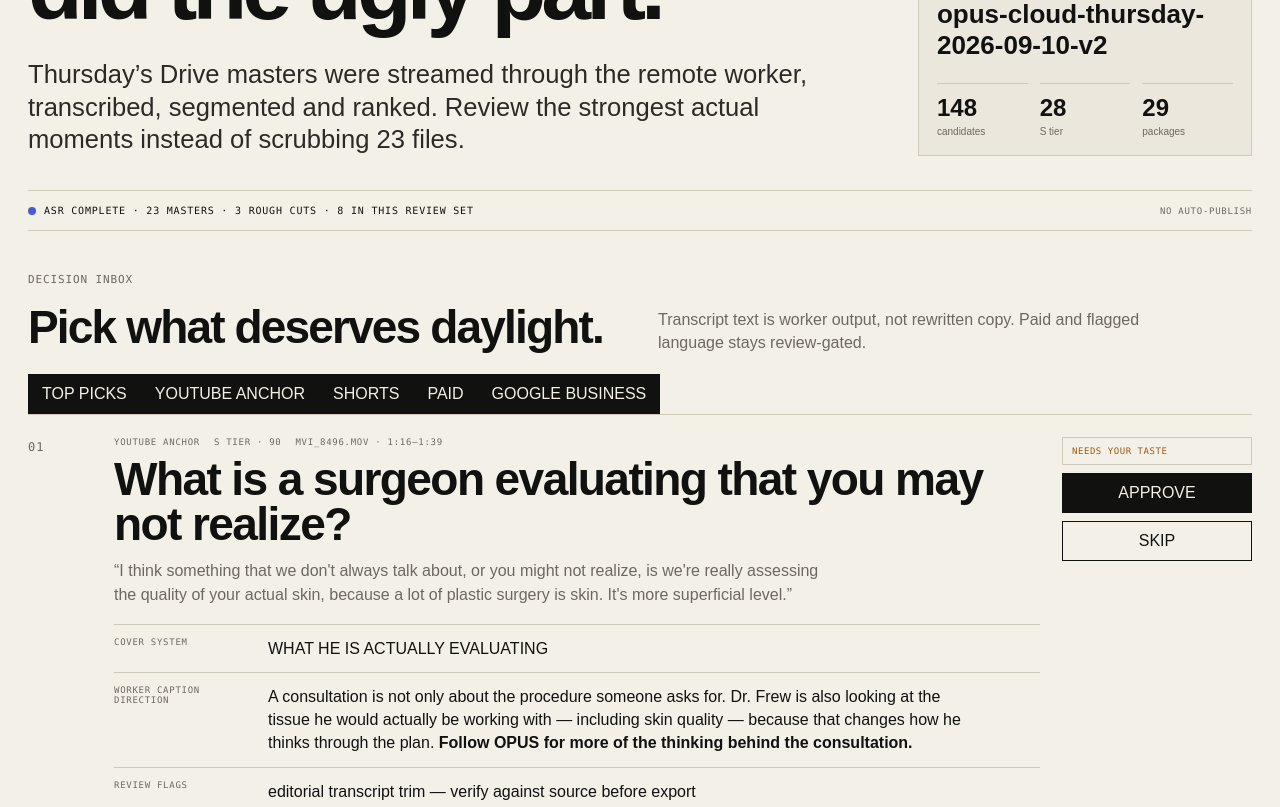
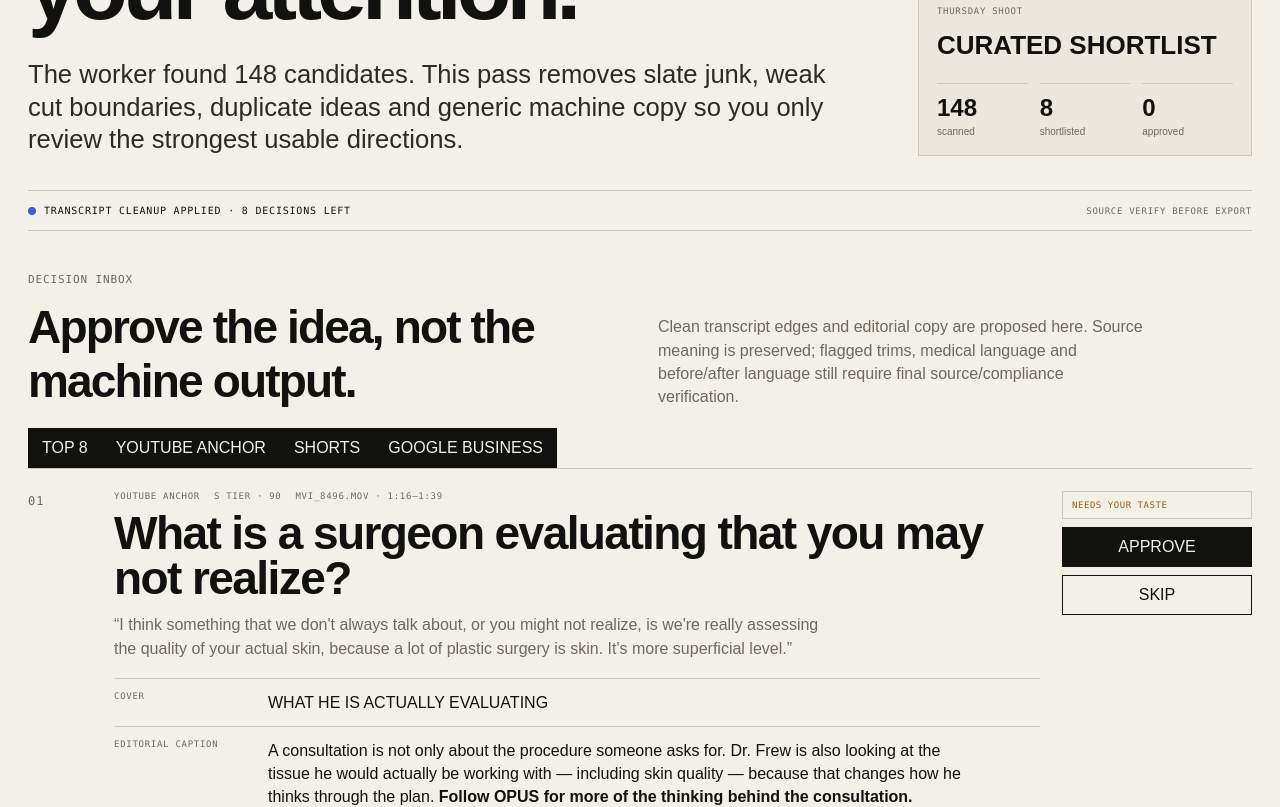
Before and after one commit to amydojo/opus-creative-worker, a Next.js app: page / in a window 1280 px wide. Shown: the part 240-1047 px from the top of the page. Built offline with nearby package versions, Linux system fonts and the light colour scheme.

Commit message:
polish: make editorial shortlist the decision surface

```diff
--- a/components/creative-desk.tsx
+++ b/components/creative-desk.tsx
@@ -5,7 +5,7 @@ import { cloudV2Packages, cloudV2Summary, type CloudPackage } from '@/lib/cloud-
 
 type ReviewState = 'REVIEW' | 'READY' | 'SKIP';
 type Item = CloudPackage & { reviewState: ReviewState };
-const lanes = ['all','youtube_anchor','shorts','paid','google_business'] as const;
+const lanes = ['all','youtube_anchor','shorts','google_business'] as const;
 type Lane = typeof lanes[number];
 
 function stamp(seconds: number) { const m=Math.floor(seconds/60); const s=Math.floor(seconds%60); return `${m}:${String(s).padStart(2,'0')}`; }
@@ -17,19 +17,18 @@ export function CreativeDesk() {
   const visible = useMemo(() => items.filter((item) => item.reviewState !== 'SKIP' && (lane === 'all' || item.lane === lane)), [items,lane]);
   const approved = items.filter((item) => item.reviewState === 'READY').length;
   const needsReview = items.filter((item) => item.reviewState === 'REVIEW').length;
-
   function setState(id:string, reviewState:ReviewState) { setItems((current) => current.map((item) => item.id===id ? {...item,reviewState} : item)); }
 
   return <main>
     <section className="topbar">
-      <div><p className="eyebrow">OPUS CREATIVE DESK / CLOUD V2</p><h1>The worker already did the ugly part.</h1><p className="lede">Thursday’s Drive masters were streamed through the remote worker, transcribed, segmented and ranked. Review the strongest actual moments instead of scrubbing 23 files.</p></div>
-      <div className="summaryCard"><span className="tiny">REAL RUN</span><strong>{cloudV2Summary.runId}</strong><div className="summaryGrid"><div><b>{cloudV2Summary.candidates}</b><span>candidates</span></div><div><b>{cloudV2Summary.sTier}</b><span>S tier</span></div><div><b>{cloudV2Summary.totalPackages}</b><span>packages</span></div></div></div>
+      <div><p className="eyebrow">OPUS CREATIVE DESK / EDITORIAL PASS 01</p><h1>Eight moments worth your attention.</h1><p className="lede">The worker found 148 candidates. This pass removes slate junk, weak cut boundaries, duplicate ideas and generic machine copy so you only review the strongest usable directions.</p></div>
+      <div className="summaryCard"><span className="tiny">THURSDAY SHOOT</span><strong>CURATED SHORTLIST</strong><div className="summaryGrid"><div><b>{cloudV2Summary.candidates}</b><span>scanned</span></div><div><b>{items.length}</b><span>shortlisted</span></div><div><b>{approved}</b><span>approved</span></div></div></div>
     </section>
 
-    <section className="actionBar"><div><span className="statusDot" /><span>ASR COMPLETE · {cloudV2Summary.mediaFiles} MASTERS · {cloudV2Summary.roughCuts} ROUGH CUTS · {needsReview} IN THIS REVIEW SET</span></div><span className="tiny">NO AUTO-PUBLISH</span></section>
+    <section className="actionBar"><div><span className="statusDot" /><span>TRANSCRIPT CLEANUP APPLIED · {needsReview} DECISIONS LEFT</span></div><span className="tiny">SOURCE VERIFY BEFORE EXPORT</span></section>
 
-    <section className="resultsHeader"><div><p className="eyebrow">DECISION INBOX</p><h2>Pick what deserves daylight.</h2></div><p>Transcript text is worker output, not rewritten copy. Paid and flagged language stays review-gated.</p></section>
-    <div className="laneTabs">{lanes.map((value)=><button className={lane===value?'active':''} key={value} onClick={()=>setLane(value)}>{value==='all'?'TOP PICKS':laneLabel(value)}</button>)}</div>
+    <section className="resultsHeader"><div><p className="eyebrow">DECISION INBOX</p><h2>Approve the idea, not the machine output.</h2></div><p>Clean transcript edges and editorial copy are proposed here. Source meaning is preserved; flagged trims, medical language and before/after language still require final source/compliance verification.</p></section>
+    <div className="laneTabs">{lanes.map((value)=><button className={lane===value?'active':''} key={value} onClick={()=>setLane(value)}>{value==='all'?'TOP 8':laneLabel(value)}</button>)}</div>
 
     <section className="results">{visible.map((item,index)=><article className="resultCard" key={item.id}>
       <div className="rank">{String(index+1).padStart(2,'0')}</div>
@@ -37,13 +36,13 @@ export function CreativeDesk() {
         <div className="metaRow"><span>{laneLabel(item.lane)}</span><span>{item.tier} TIER · {Math.round(item.score*100)}</span><span>{item.file} · {stamp(item.start)}–{stamp(item.end)}</span></div>
         <h3>{item.hook}</h3>
         <p className="why">“{item.transcript}”</p>
-        <div className="copyBlock"><span className="tiny">COVER SYSTEM</span><p>{item.cover}</p></div>
-        <div className="copyBlock"><span className="tiny">WORKER CAPTION DIRECTION</span><p>{item.caption} <strong>{item.cta}</strong></p></div>
-        {item.reviewFlags.length>0 && <div className="copyBlock"><span className="tiny">REVIEW FLAGS</span><p>{item.reviewFlags.join(' · ')}</p></div>}
+        <div className="copyBlock"><span className="tiny">COVER</span><p>{item.cover}</p></div>
+        <div className="copyBlock"><span className="tiny">EDITORIAL CAPTION</span><p>{item.caption} <strong>{item.cta}</strong></p></div>
+        {item.reviewFlags.length>0 && <div className="copyBlock"><span className="tiny">FINAL CHECK</span><p>{item.reviewFlags.join(' · ')}</p></div>}
       </div>
       <aside className="resultSide"><span className={`pill pill-${item.reviewState==='READY'?'ready':'review'}`}>{item.reviewState==='READY'?'Approved':'Needs your taste'}</span><button onClick={()=>setState(item.id,'READY')}>{item.reviewState==='READY'?'APPROVED':'APPROVE'}</button><button className="quiet" onClick={()=>setState(item.id,'SKIP')}>SKIP</button></aside>
     </article>)}</section>
 
-    <section className="bottomRail"><div><span className="tiny">CLOUD RUN</span><p>23 Drive masters → Whisper ASR → 148 timestamped candidates → 28 S-tier → 29 channel packages → 3 rendered rough cuts.</p></div><div><span className="tiny">YOUR JOB</span><p>{approved ? `${approved} approved so far. ` : ''}Approve the moments worth producing. Compliance-sensitive and paid work stays human-gated.</p></div></section>
+    <section className="bottomRail"><div><span className="tiny">EDITORIAL REDUCTION</span><p>148 worker candidates → 29 channel packages → 8 distinct directions worth reviewing.</p></div><div><span className="tiny">YOUR JOB</span><p>{approved ? `${approved} approved. ` : ''}Approve or skip. The system keeps source verification and compliance-sensitive language gated before export.</p></div></section>
   </main>;
 }
```
